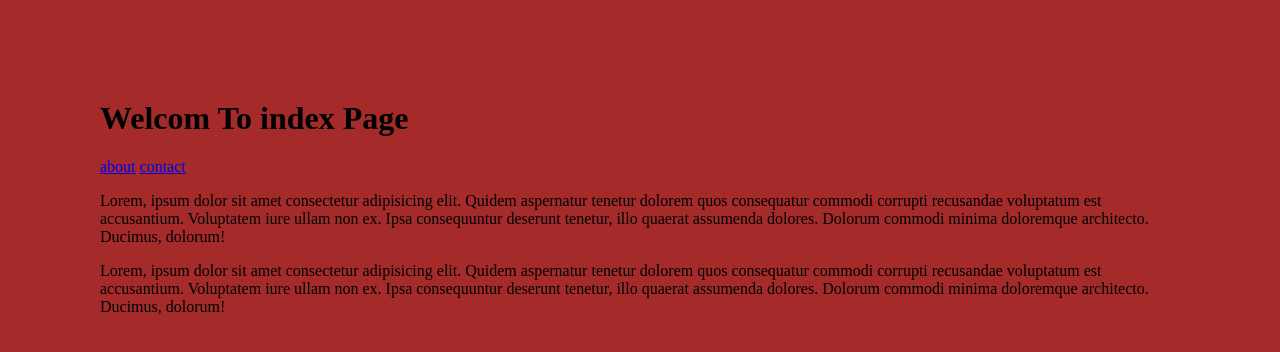
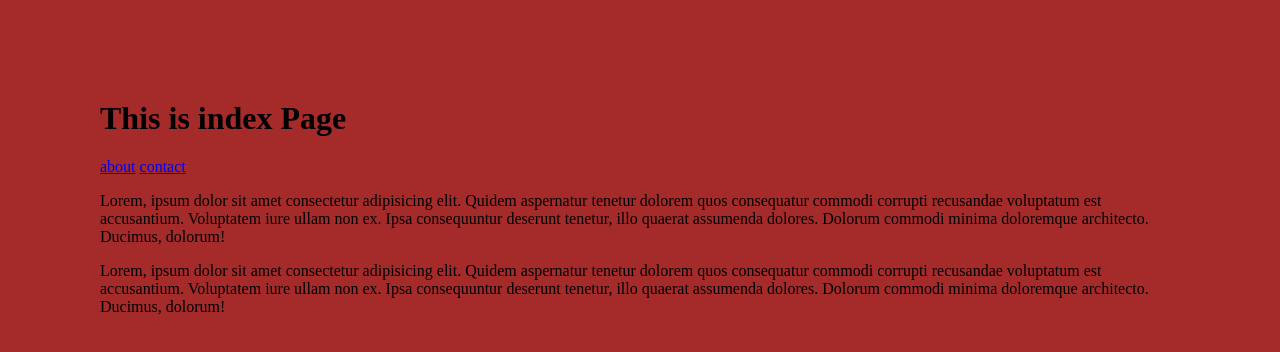
Before and after one commit to mta-8713/project, a plain HTML site: page index.html in a window 1280 px wide. Drawn offline with Linux system fonts and the light colour scheme.

Commit message:
Change title index.html

```diff
--- a/index.html
+++ b/index.html
@@ -7,7 +7,9 @@
     <link rel="stylesheet" href="./css/style.css">
 </head>
 <body>
-    <h1>Welcom To index Page</h1>
+    <h1>
+        This is index Page
+    </h1>
 
     <header>
         <nav>
```
